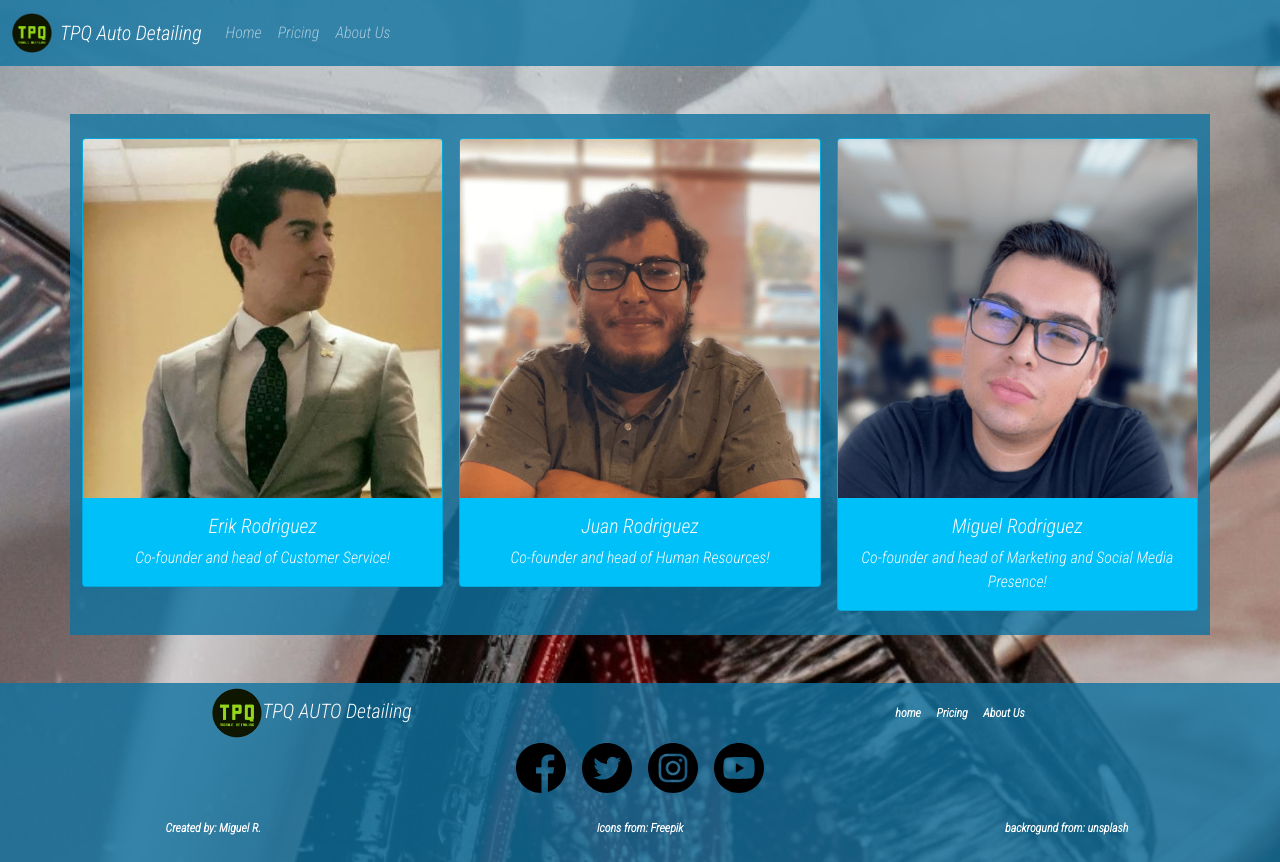
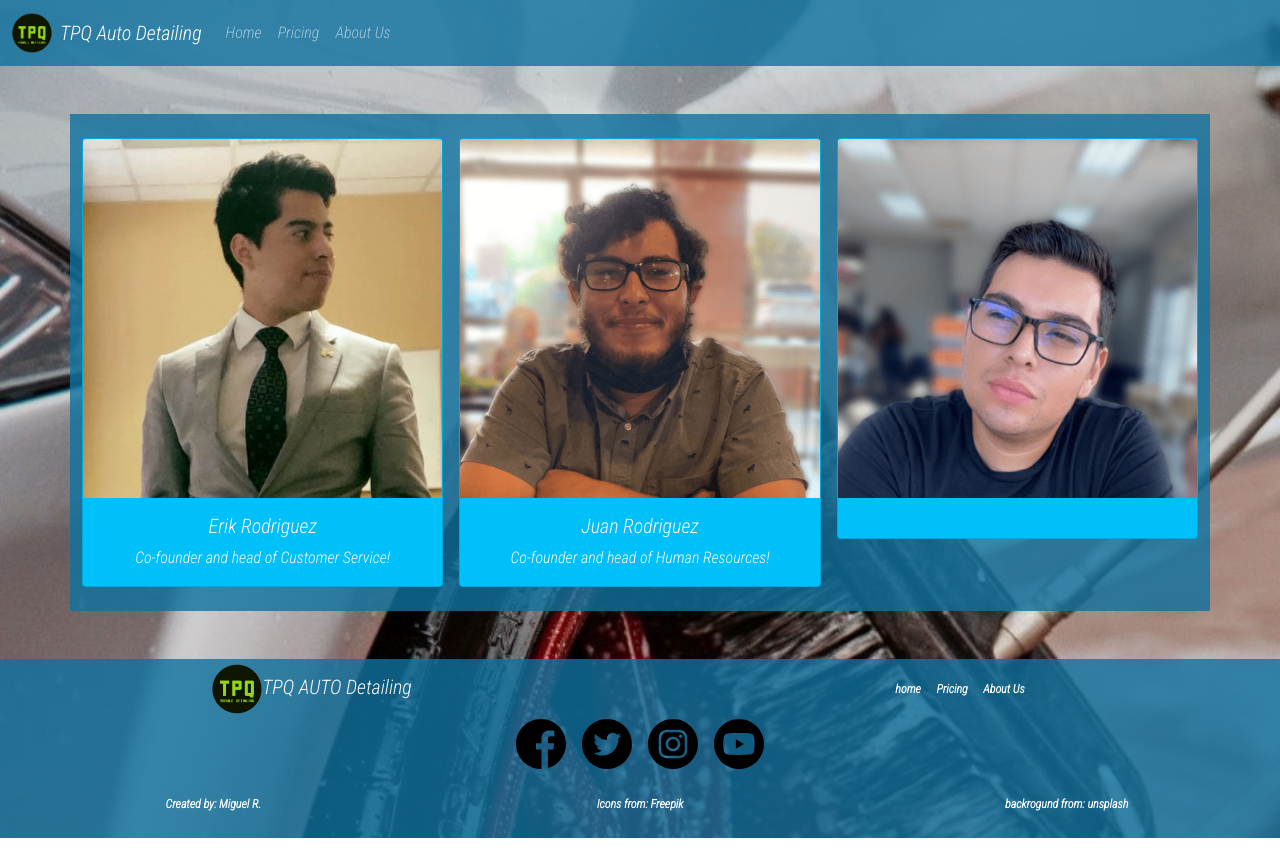
Before and after one commit to MgARL/tpq-detailing, a React (Create React App) app: page /about-us in a window 1280 px wide. After the commit the page ends 838 px from the top, so only its background shows below. Built offline with nearby package versions, Linux system fonts and the light colour scheme.

Commit message:
Updated Info

```diff
--- a/src/components/AboutUs.js
+++ b/src/components/AboutUs.js
@@ -6,8 +6,8 @@ import TonyPic from '../images/TR.png'
 
 function AboutUs({ Row, Col }) {
     const imagesArr = [ErikPic, TonyPic, MiguelPic ]
-    const titleArr = ['Erik Rodriguez', 'Juan Rodriguez', 'Miguel Rodriguez']
-    const textArr = ['Co-founder and head of Customer Service!','Co-founder and head of Human Resources!', 'Co-founder and head of Marketing and Social Media Presence!']
+    const titleArr = ['Erik Rodriguez', 'Juan Rodriguez']
+    const textArr = ['Co-founder and head of Customer Service!','Co-founder and head of Human Resources!']
     let cards = imagesArr.map((img, i) => {
         return(
         <Col key={i} className='bg-card'>
```
